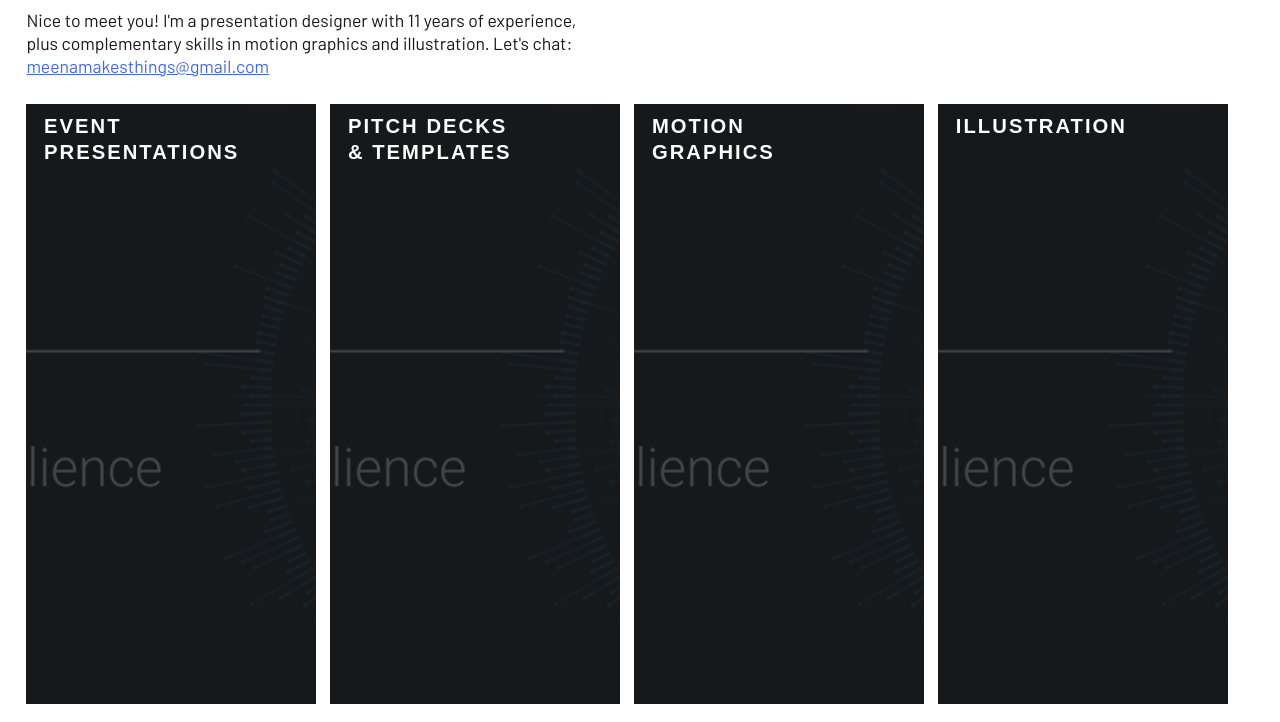
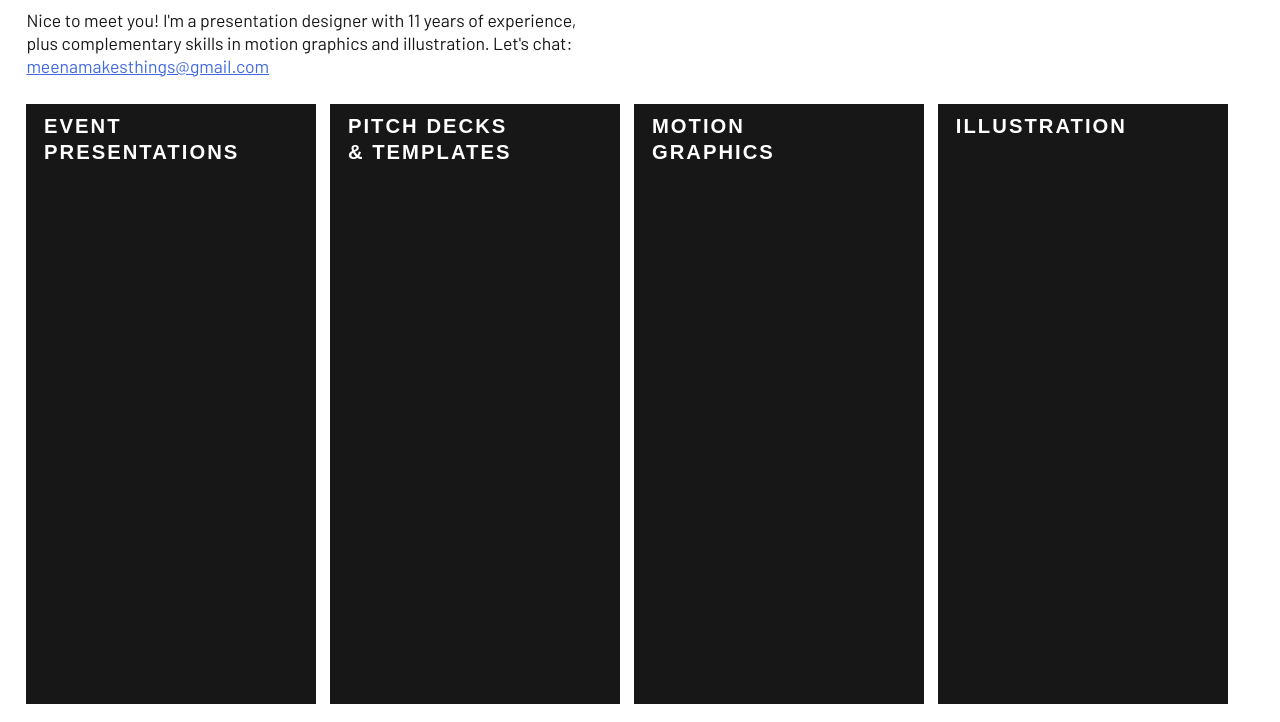
Before and after one commit to toomanyteeth/toomanyteeth, a plain HTML site: page index.html in a window 1280 px wide. Shown: the part 79-801 px from the top of the page. Drawn offline with nearby package versions, Linux system fonts and the light colour scheme; a web font is replaced by a local one.

Commit message:
temporary fix for section links

```diff
--- a/style.css
+++ b/style.css
@@ -165,7 +165,7 @@ body > div {
 .sectionLinkImage {
     width: 100%;
     height: 100%;
-    opacity: 0.2;
+    opacity: 0;
     object-fit: cover;
 }
 
```
Also changed, not shown: images/cover images/decks cover.png (added), images/cover images/illustration cover.png (added), images/cover images/motion cover.png (added), 1 other file.
